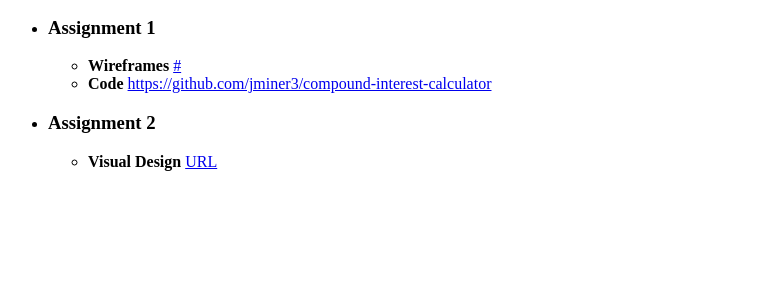
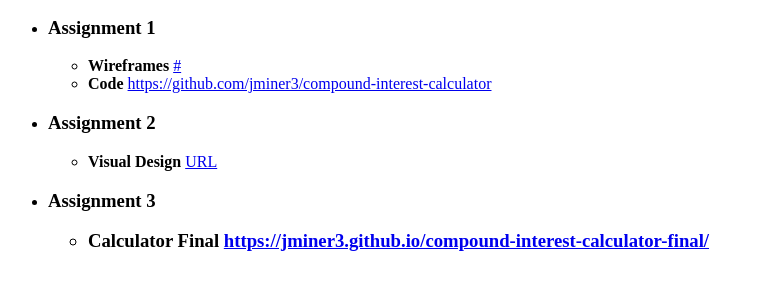
Before and after one commit to jminer3/DES350, a plain HTML site: page index.html in a window 1280 px wide. Shown: the part 286-576 px from the top of the page, without its empty margins (0-764 px from the left). Drawn offline with Linux system fonts and the light colour scheme.

Commit message:
Update index.html

```diff
--- a/index.html
+++ b/index.html
@@ -45,6 +45,13 @@ Justin Miner
         </li>
       </ul>
     </li>
+    <li>
+      <h3>Assignment 3<h3>
+      <ul>
+        <li>
+          <strong>Calculator Final</strong>
+          <a href="https://jminer3.github.io/compound-interest-calculator-final/" target= "_blank">https://jminer3.github.io/compound-interest-calculator-final/</a>
+        </li>
   </ul>
 </section>
 </body>
```
